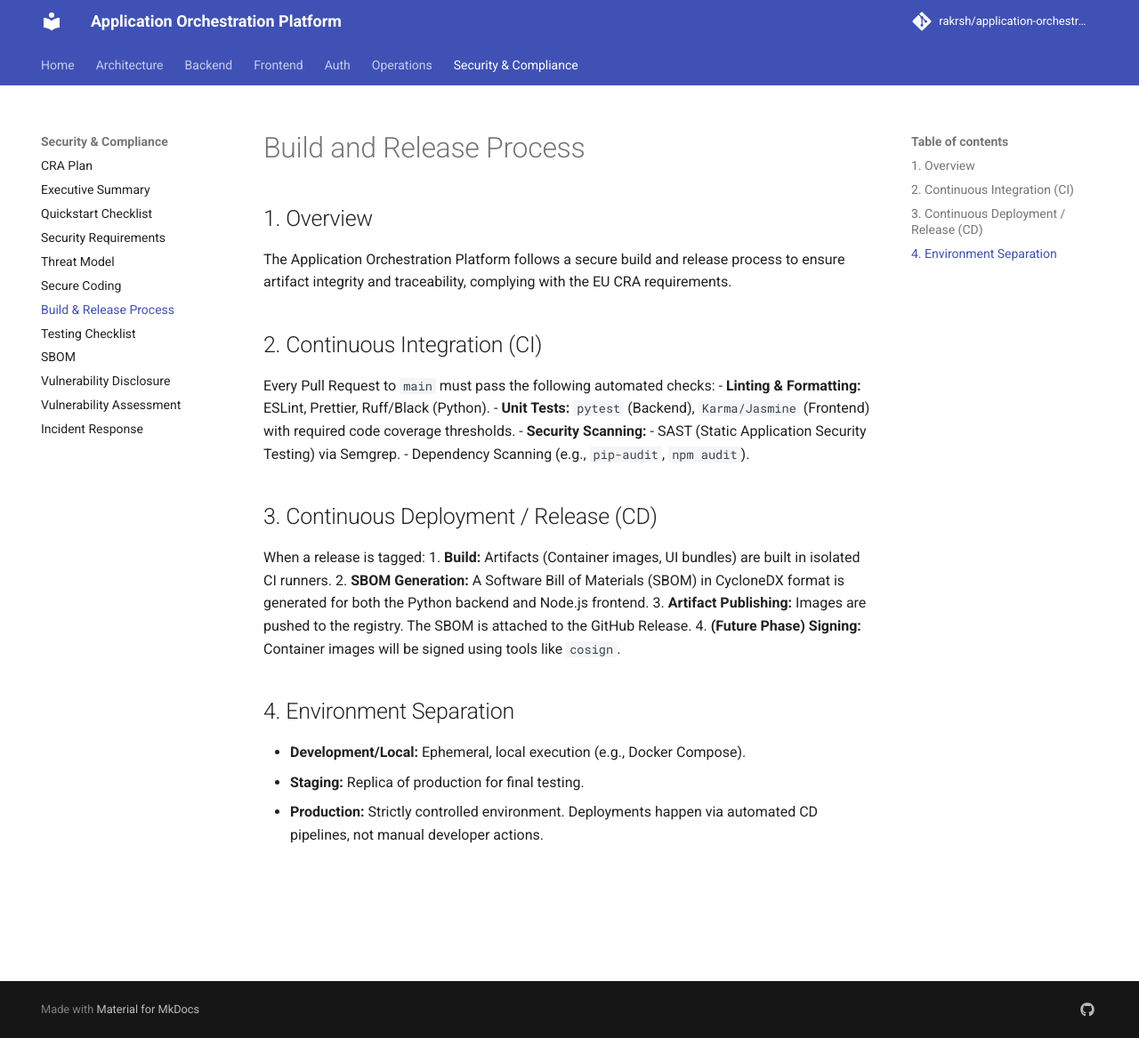
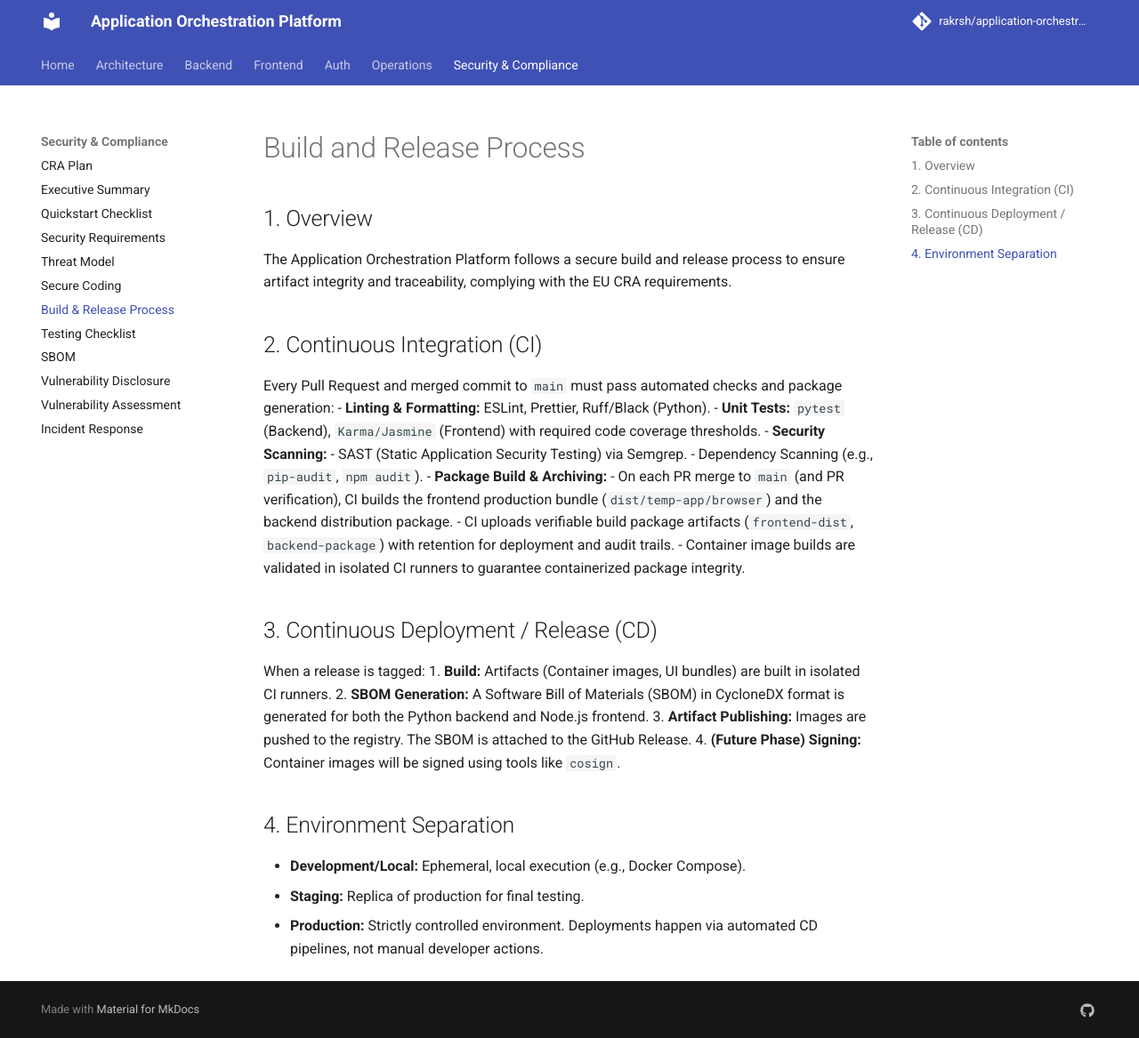
Before and after one commit to rakrsh/application-orchestration-platform, an MkDocs documentation site: the page built from docs/BUILD_RELEASE_PROCESS.md, in a window 1280 px wide and 1167 px high. Shown: the whole window at 89% size. Built offline with MkDocs 1.6.1 and Material for MkDocs 9.7.7, drawn with Linux system fonts in a browser that asks for light colours; comment, search, counter and statistics services are not loaded.

Commit message:
Create build from CI

```diff
--- a/docs/BUILD_RELEASE_PROCESS.md
+++ b/docs/BUILD_RELEASE_PROCESS.md
@@ -4,12 +4,16 @@
 The Application Orchestration Platform follows a secure build and release process to ensure artifact integrity and traceability, complying with the EU CRA requirements.
 
 ## 2. Continuous Integration (CI)
-Every Pull Request to `main` must pass the following automated checks:
+Every Pull Request and merged commit to `main` must pass automated checks and package generation:
 - **Linting & Formatting:** ESLint, Prettier, Ruff/Black (Python).
 - **Unit Tests:** `pytest` (Backend), `Karma/Jasmine` (Frontend) with required code coverage thresholds.
 - **Security Scanning:**
   - SAST (Static Application Security Testing) via Semgrep.
   - Dependency Scanning (e.g., `pip-audit`, `npm audit`).
+- **Package Build & Archiving:**
+  - On each PR merge to `main` (and PR verification), CI builds the frontend production bundle (`dist/temp-app/browser`) and the backend distribution package.
+  - CI uploads verifiable build package artifacts (`frontend-dist`, `backend-package`) with retention for deployment and audit trails.
+  - Container image builds are validated in isolated CI runners to guarantee containerized package integrity.
 
 ## 3. Continuous Deployment / Release (CD)
 When a release is tagged:
```
Also changed, not shown: 1 other file.
